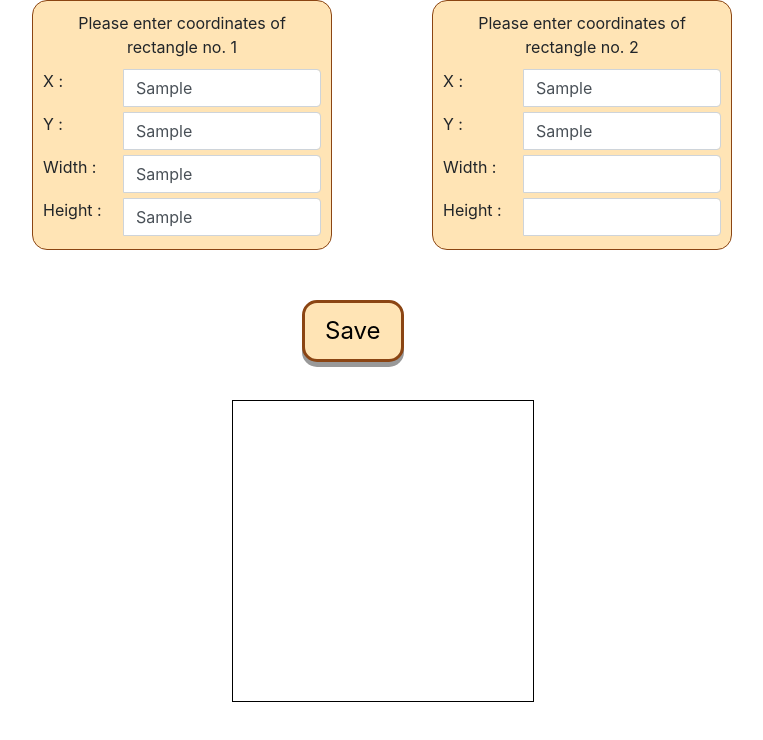
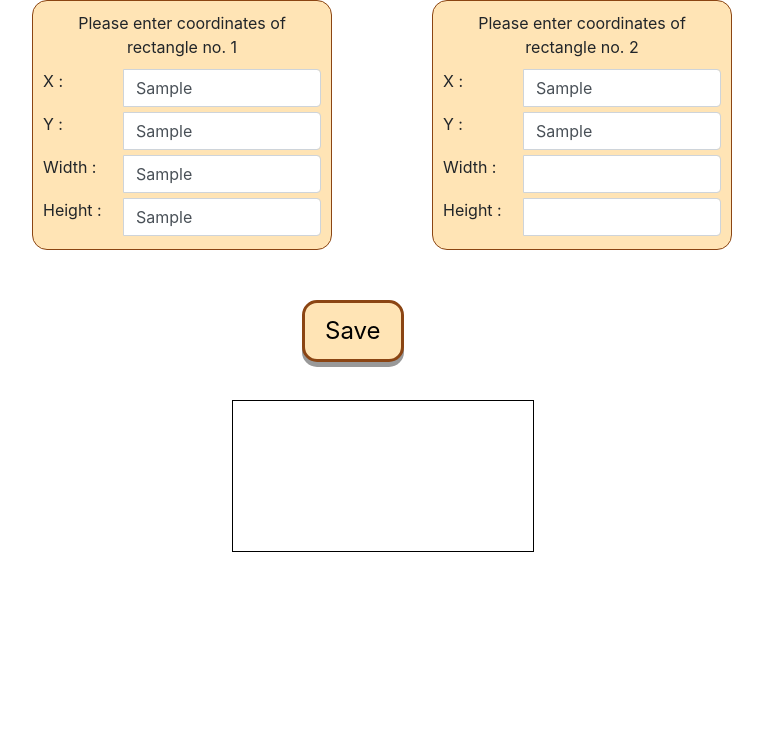
Before and after one commit to Jurcix/WorkTraining, a plain HTML site: page index.html in a window 1280 px wide. Both pictures are taken after typing "Sample", "Sample", "Sample", "Sample", "Sample", "Sample" into the empty fields and a click on the button "Save". Shown: the whole page, without its empty margins (68-831 px from the left). Drawn offline with nearby package versions, Linux system fonts and the light colour scheme; no server answers.

Commit message:
fixed minor issues based on comments

```diff
--- a/app.css
+++ b/app.css
@@ -52,6 +52,7 @@
     position: absolute;
     margin-top: 400px;
     margin-left: 300px;
+    border: 1px solid black;
 }
 
 .input-group-addon{
@@ -67,3 +68,8 @@
 .invalide{
     border-color: #c12e2a;
 }
+
+#save{
+    margin-left: 370px;
+    margin-top: 300px;
+}
--- a/app/app.js
+++ b/app/app.js
@@ -1,12 +1,4 @@
 $('document').ready(function () {
-    $.ajaxSetup({
-        headers: {
-            'X-Appery-Database-Id':'57f60640e4b0a2e20f4851c0',
-            'X-Appery-Master-Key':'960010b9-ad4e-41f4-b900-6f4836236fe2',
-            'Content-Type': 'application/json'
-        }
-    });
-
         var mainView = new MainView({
             el: $("#my-app"),
             model: Rectangle
--- a/app/collections/rectangles.collection.js
+++ b/app/collections/rectangles.collection.js
@@ -1,11 +1,9 @@
 
 var RectanglesCollection = Backbone.Collection.extend({
     model: Rectangle,
-    idAttribute: "_id",
     url: 'https://api.appery.io/rest/1/db/collections/Rectangles/',
     initialize: function () {
-        this.on('change', this.getIntersection);
-        this.on('update', this.getIntersection)
+        this.on('change update', this.getIntersection);
     },
     getIntersection: function () {
         var rectangle = [];
--- /dev/null
+++ b/app/models/headers.model.js
@@ -0,0 +1,3 @@
+/**
+ * Created by User on 10/20/2016.
+ */
--- a/app/models/rectangles.model.js
+++ b/app/models/rectangles.model.js
@@ -21,15 +21,15 @@ var Rectangle = Backbone.Model.extend({
     parseToNumber: function () {
         var parser = {};
 
-        for (var key in this.attributes){
-            if (key !== "_id") {
-                parser[key] = parseInt(this.attributes[key], 10)
-            }
+        for (var key in this.changed){
+            parser[key] = parseInt(this.changed[key],10)
         }
-        this.set(parser);
+
+         this.set(parser);
 
         var x2 = this.attributes.x + this.attributes.width;
         var y2 = this.attributes.y + this.attributes.height;
+
         this.set({
             x2: x2,
             y2: y2
@@ -54,7 +54,7 @@ var Rectangle = Backbone.Model.extend({
 
     sync: function (method, model, options){
         // overriding backbone sync to make PATCH request work as PUT
-        // because apery.io database doesn't accept PATCH requests
+        // because appery.io database doesn't accept PATCH requests
         // also included additional checking so PATCH method
         // can be used in different circumstances
           if (method == 'patch' && options.patchAction) {
--- a/app/templates/canvas.template.html
+++ b/app/templates/canvas.template.html
@@ -1,5 +1,5 @@
 <div type="text/template" id="template-canvas">
-    <canvas id="rectanglesCanvas" width="300" height="300" style="border: 1px solid black;"></canvas>
+    <canvas id="rectanglesCanvas"></canvas>
 
-    <button type="button" class="button" style="margin-left: 370px; margin-top: 300px" id="save">Save</button>
+    <button type="button" class="button" id="save">Save</button>
 </div>
--- a/app/views/inputBox.view.js
+++ b/app/views/inputBox.view.js
@@ -3,12 +3,10 @@ var MainView = Backbone.View.extend({
     initialize: function (options) {
 
         this.collection = new RectanglesCollection([new Rectangle(), new Rectangle()]);
-        this.collection.once('update', this.drawRectangles.bind(this));
-        this.collection.on('change', this.drawRectangles.bind(this));
+        this.collection.on('change update', this.drawRectangles.bind(this));
         this.collection.on('invalid', function (arr, error) {
             $('#alert').append('<div class="alert alert-danger" role="alert">' + error + '</div>');
         });
-
 
         this.render(options);
     },
@@ -18,7 +16,11 @@ var MainView = Backbone.View.extend({
         this.$el.find("#canvas").html(canvasHtml());
         this.$el.find('#input1').html(inputHtml({ind: 1}));
         this.$el.find('#input2').html(inputHtml({ind: 2}));
-        this.collection.fetch();
+        this.collection.fetch({
+            beforeSend: function (xhr) {
+                xhr.setRequestHeader('X-Appery-Database-Id', localStorage.getItem('X-Appery-Database-Id'))
+            }
+        });
 
     },
     events: {
@@ -78,7 +80,14 @@ var MainView = Backbone.View.extend({
                     attrsToSend[key] = this.collection.at(i).attributes[key];
                 }
             }
-            this.collection.at(i).save(attrsToSend, {patch: true, patchAction: "update"});
+            this.collection.at(i).save(attrsToSend, {
+                    patch: true, patchAction: "update",
+                    beforeSend: function (xhr) {
+                        xhr.setRequestHeader('X-Appery-Database-Id', localStorage.getItem('X-Appery-Database-Id'),
+                            'X-Appery-Master-Key', localStorage.getItem('X-Appery-Master-Key'))
+                    }
+                });
         }
     }
+
 });
```
